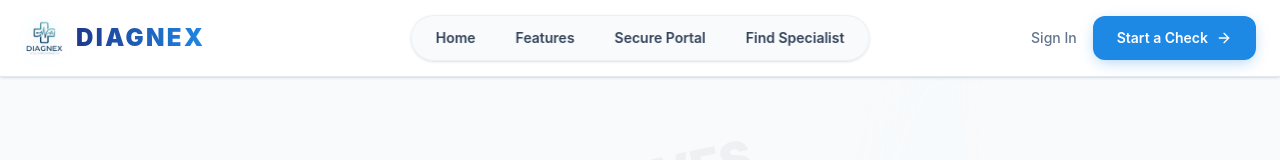
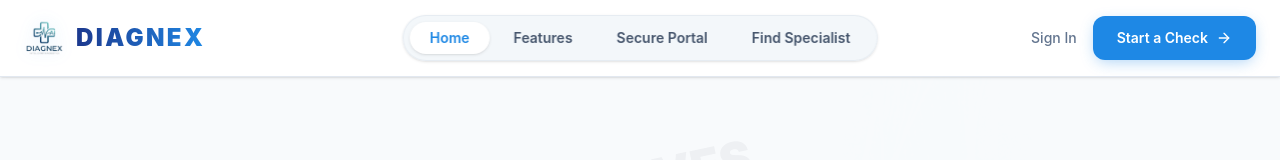
Before and after one commit to pranjulpandey1610-lab/Diagnex-breast_cancer, a Next.js app in the folder frontend/: page / in a window 1280 px wide. Shown: the top 160 px of the page. Built offline with nearby package versions, Linux system fonts and the light colour scheme.

Commit message:
fix: add active state highlighting to header nav links

```diff
--- a/frontend/src/components/Header.tsx
+++ b/frontend/src/components/Header.tsx
@@ -1,7 +1,24 @@
+'use client';
+
 import Link from 'next/link';
 import { ArrowRight } from 'lucide-react';
+import { usePathname } from 'next/navigation';
+
+const navLinks = [
+  { label: 'Home', href: '/' },
+  { label: 'Features', href: '/#how' },
+  { label: 'Secure Portal', href: '/dashboard' },
+  { label: 'Find Specialist', href: '/dashboard/specialists' },
+];
 
 export default function Header() {
+  const pathname = usePathname();
+
+  const isActive = (href: string) => {
+    if (href === '/') return pathname === '/';
+    return pathname.startsWith(href.split('#')[0]) && href.split('#')[0] !== '/';
+  };
+
   return (
     <header className="sticky top-0 z-50 w-full border-b border-slate-200 bg-white/95 backdrop-blur-md px-6 py-4 flex justify-between items-center shadow-sm">
       <Link href="/" className="flex items-center gap-3 group">
@@ -9,19 +26,20 @@ export default function Header() {
         <span className="text-2xl font-black tracking-widest text-transparent bg-clip-text bg-gradient-to-r from-blue-900 to-primary-500 uppercase">Diagnex</span>
       </Link>
 
-      <nav className="hidden md:flex items-center gap-2 absolute left-1/2 -translate-x-1/2 top-1/2 -translate-y-1/2 bg-slate-100/50 backdrop-blur-md px-2 py-1.5 rounded-full border border-slate-200/50 shadow-sm z-50">
-        <Link href="/" className="px-4 py-1.5 rounded-full text-sm font-semibold text-slate-700 hover:text-primary-600 hover:bg-white hover:shadow-sm transition-all duration-300">
-          Home
-        </Link>
-        <a href="/#how" className="px-4 py-1.5 rounded-full text-sm font-semibold text-slate-700 hover:text-primary-600 hover:bg-white hover:shadow-sm transition-all duration-300">
-          Features
-        </a>
-        <Link href="/dashboard" className="px-4 py-1.5 rounded-full text-sm font-semibold text-slate-700 hover:text-primary-600 hover:bg-white hover:shadow-sm transition-all duration-300">
-          Secure Portal
-        </Link>
-        <Link href="/dashboard/specialists" className="px-4 py-1.5 rounded-full text-sm font-semibold text-slate-700 hover:text-primary-600 hover:bg-white hover:shadow-sm transition-all duration-300">
-          Find Specialist
-        </Link>
+      <nav className="hidden md:flex items-center gap-1 absolute left-1/2 -translate-x-1/2 top-1/2 -translate-y-1/2 bg-slate-100/80 backdrop-blur-md px-1.5 py-1.5 rounded-full border border-slate-200/70 shadow-sm z-50">
+        {navLinks.map((link) => (
+          <Link
+            key={link.href}
+            href={link.href}
+            className={`px-5 py-1.5 rounded-full text-sm font-semibold transition-all duration-200 whitespace-nowrap
+              ${isActive(link.href)
+                ? 'bg-white text-[#1E88E5] shadow-sm'
+                : 'text-slate-600 hover:text-slate-900 hover:bg-white/60'
+              }`}
+          >
+            {link.label}
+          </Link>
+        ))}
       </nav>
 
       <div className="flex items-center gap-4">
```
